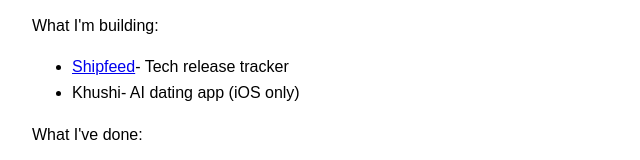
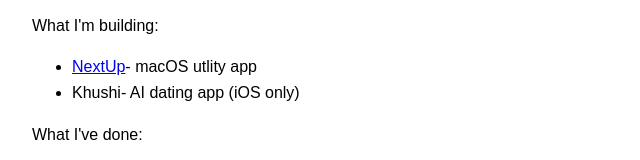
Before and after one commit to akshayga906/personal-website, a plain HTML site: page index.html in a window 1280 px wide. Shown: the part 279-439 px from the top of the page, 258-898 px from the left. Drawn offline with Linux system fonts and the light colour scheme.

Commit message:
Add files via upload

```diff
--- a/index.html
+++ b/index.html
@@ -46,7 +46,7 @@
 
         <p>What I'm building:</p>
         <ul>
-            <li> <a href="https://shipfeed.xyz">Shipfeed</a>- Tech release tracker</li>
+            <li> <a href="https://nextupmac.com/">NextUp</a>- macOS utlity app</li>
             <li>Khushi- AI dating app (iOS only)</li>
         </ul>
 
```
